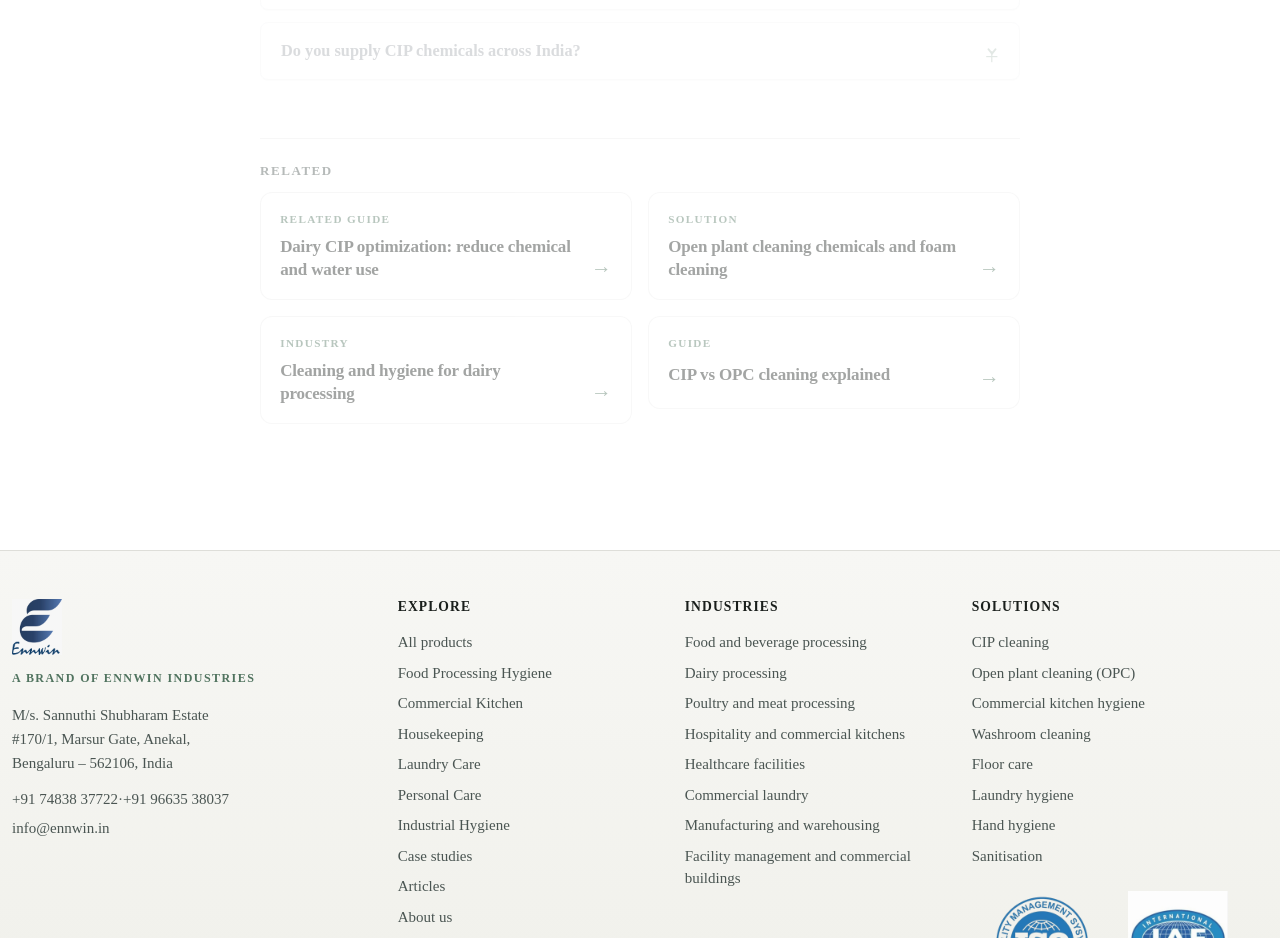
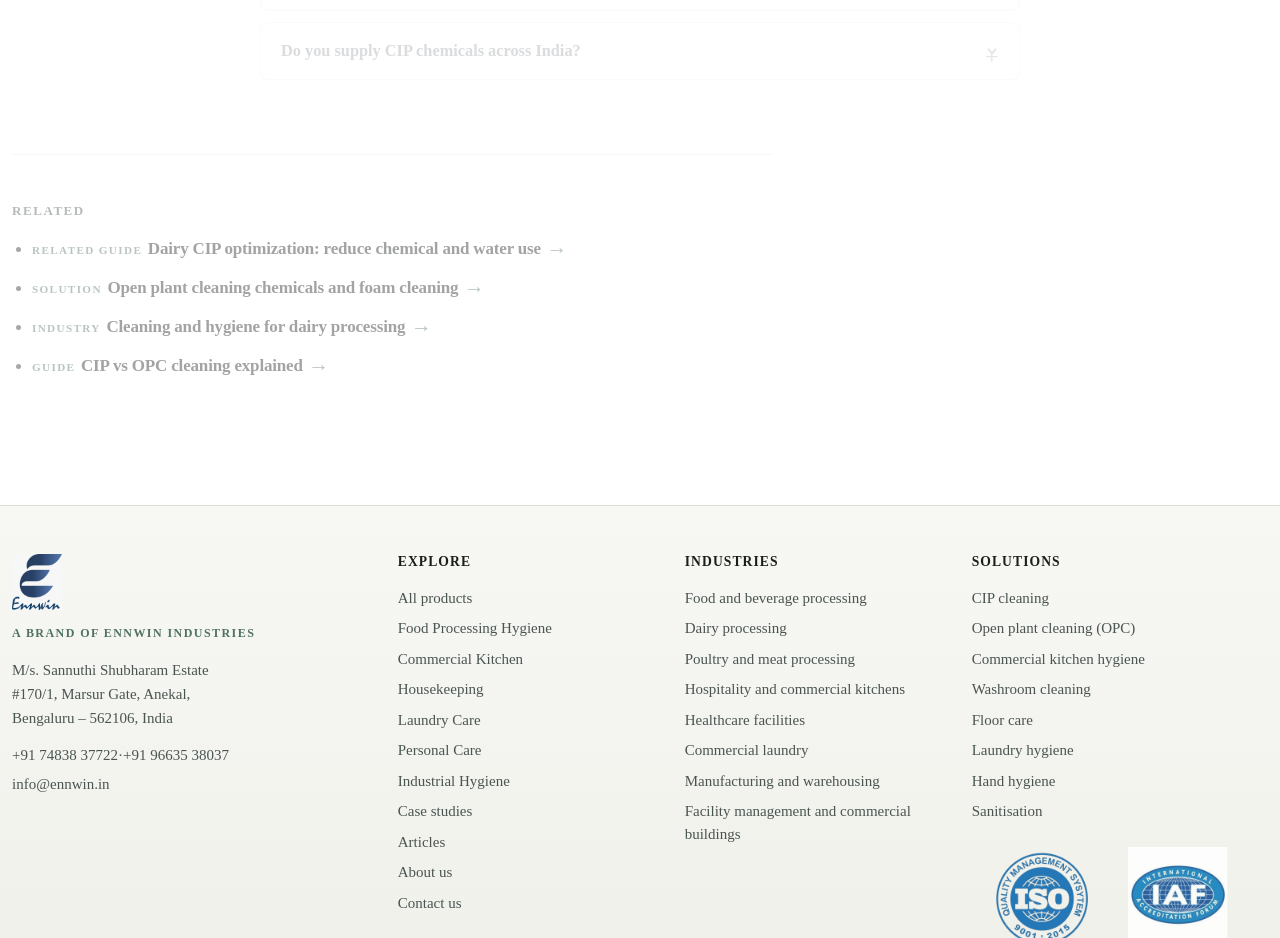
Before and after one commit to kiranakula1990-bot/kiran-websites, an Angular app in the folder evochem-source/: page /solutions/cip-cleaning-chemicals/ in a window 1280 px wide. Shown: the part 3820-4758 px from the top of the page. Built offline with nearby package versions, Linux system fonts and the light colour scheme; a web font is replaced by a local one.

Commit message:
Fix N006 industrial sanitizers blog layout

```diff
--- a/evochem-source/src/app/components/blogs/blogs.component.html
+++ b/evochem-source/src/app/components/blogs/blogs.component.html
@@ -417,7 +417,7 @@
 </div>
 
 
-<div *ngIf="blogType=='industrialSanitizers'" class="page-title-default" style="background-image: url(assets/image/Hospitality&FoodService.png);">
+<div *ngIf="blogType=='industrialSanitizers'" class="page-title-default" style="background-image: url('assets/image/best-industrial-sanitizers-hospitals-food-plants.jpg');">
     <div class="overlay"></div>
     <div class="container text-banner">
         <h1 class="entry-title title">Best Industrial Sanitizers for Hospitals &amp; Food Plants: What to Look For</h1>
@@ -652,3 +652,5 @@
         </a>
     </div>
 </div>
+
+<app-footer/>
--- a/evochem-source/src/app/components/blogs/blogs.component.scss
+++ b/evochem-source/src/app/components/blogs/blogs.component.scss
@@ -167,3 +167,130 @@
         line-height: 1.6;
     }
 }
+
+/* N006 industrial sanitiser article CTA and post-FAQ layout */
+.n003-cta {
+  margin: 1.75rem 0;
+  padding: 1.25rem;
+  border: 1px solid var(--evo-line, rgba(26,31,28,.15));
+  border-radius: 12px;
+  background: #f7f9f7;
+
+  h2 { margin: 0 0 1rem; font-size: 1.25rem; }
+}
+.n003-cta__buttons {
+  display: flex;
+  flex-wrap: wrap;
+  gap: .7rem;
+}
+.n003-cta__button {
+  display: inline-flex;
+  align-items: center;
+  justify-content: center;
+  min-height: 48px;
+  padding: .7rem 1rem;
+  border: 1px solid #1f3a5f;
+  border-radius: 7px;
+  color: #1f3a5f;
+  font-weight: 650;
+  text-decoration: none;
+  text-align: center;
+}
+.n003-cta__button--primary {
+  color: #fff;
+  background: #1f3a5f;
+}
+.n003-cta__button[href^="https://wa.me/"] {
+  color: #fff;
+  background: #25d366;
+  border-color: #25d366;
+}
+.n003-sticky-cta { display: none; }
+
+@media (max-width: 767px) {
+  .n003-cta__buttons { flex-direction: column; }
+  .n003-cta__button { width: 100%; }
+  body:has(.n003-sticky-cta) { padding-bottom: 68px; }
+  .n003-sticky-cta {
+    position: fixed;
+    z-index: 1000;
+    right: 0;
+    bottom: 0;
+    left: 0;
+    display: flex;
+    gap: .5rem;
+    padding: .55rem;
+    background: #fff;
+    box-shadow: 0 -2px 12px rgba(0,0,0,.14);
+  }
+  .n003-sticky-cta a {
+    flex: 1;
+    display: flex;
+    align-items: center;
+    justify-content: center;
+    min-height: 48px;
+    border-radius: 7px;
+    color: #fff;
+    background: #25d366;
+    font-weight: 700;
+    text-decoration: none;
+  }
+  .n003-sticky-cta a:last-child { background: #1f3a5f; }
+}
+
+/* N006: match the reference article's simple related-links layout */
+.post-footer {
+  margin: 2rem 0;
+}
+.post-share {
+  display: flex;
+  align-items: center;
+  flex-wrap: wrap;
+  gap: .75rem;
+  margin-bottom: 1.75rem;
+}
+.post-related {
+  margin: 1.5rem 0;
+}
+.post-related-title {
+  margin-bottom: .75rem;
+}
+.post-related-list {
+  display: block;
+  padding-left: 1.25rem;
+  margin: 0;
+  list-style: disc;
+}
+.post-related-item {
+  display: list-item;
+  margin: .5rem 0;
+}
+.post-related-card {
+  display: inline;
+  padding: 0;
+  border: 0;
+  border-radius: 0;
+  color: inherit;
+  background: transparent;
+  text-decoration: none;
+}
+.post-related-eyebrow {
+  display: inline;
+  margin-right: .35rem;
+}
+.post-related-headline {
+  display: inline;
+  font-weight: 600;
+}
+.post-related-arrow {
+  display: inline;
+  margin-left: .35rem;
+}
+.post-back-link {
+  display: inline-flex;
+  align-items: center;
+  gap: .5rem;
+  margin-top: 1rem;
+  font-weight: 650;
+  text-decoration: none;
+}
```
